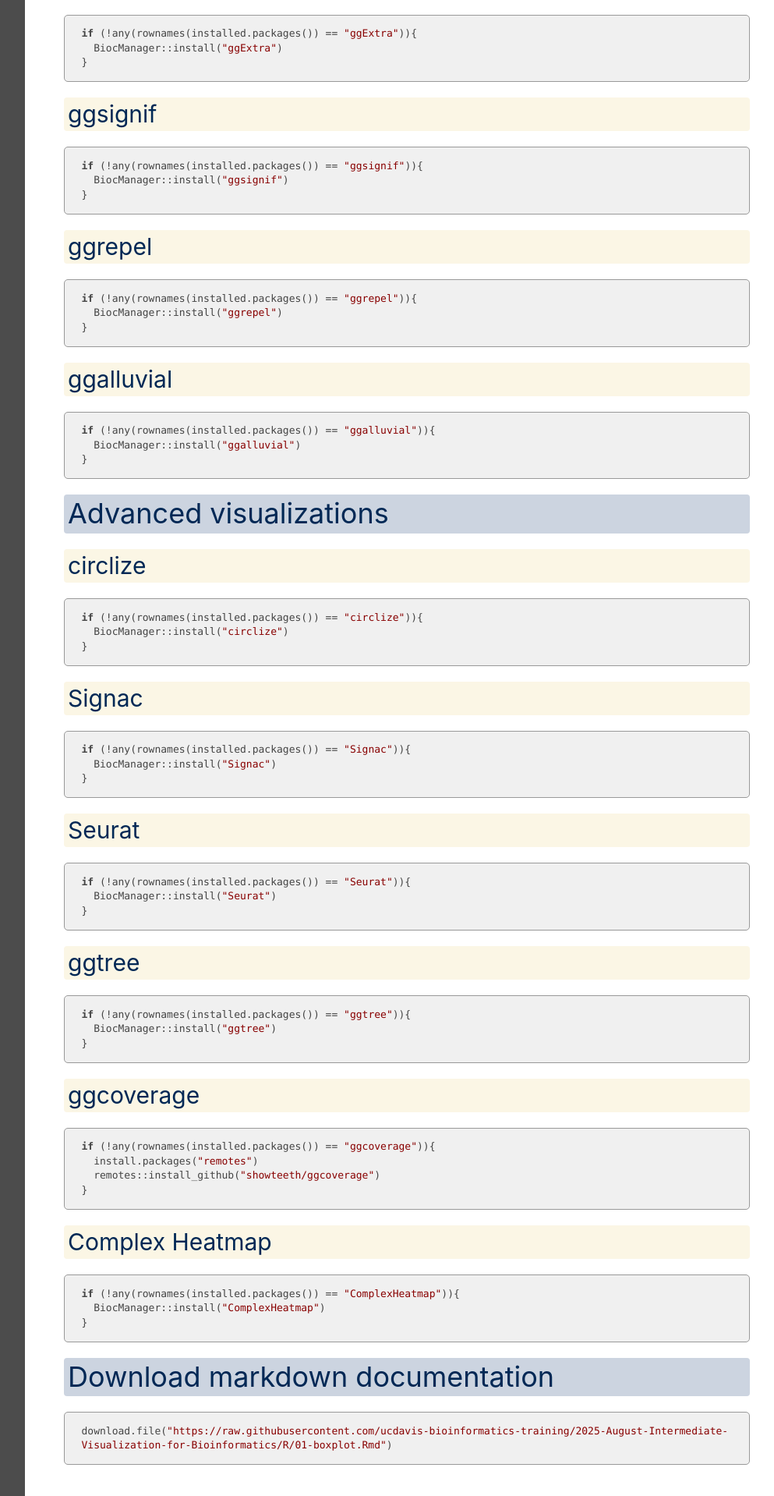
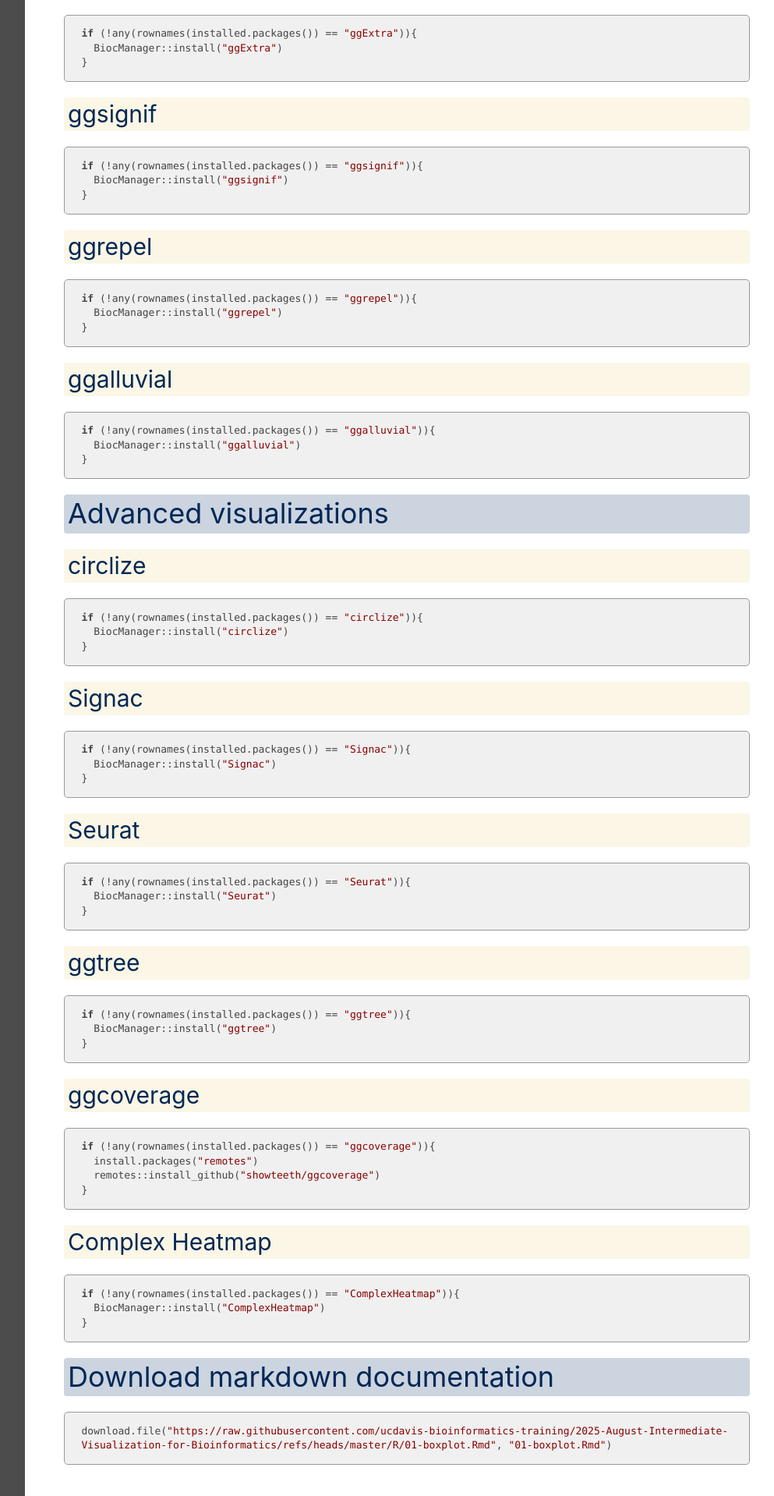
Before and after one commit to ucdavis-bioinformatics-training/2025-August-Intermediate-Visualization-for-Bioinformatics, a Jekyll site: the page built from R/00-prepare.md, in a window 1280 px wide. Shown: the part 2194-4112 px from the top of the page at 78% size, without its empty margins (268-1261 px from the left). Built offline with Jekyll 4.4.1, drawn with Linux system fonts in a browser that asks for light colours; our own code applies the rules of GitHub Pages for plain Markdown files.

Commit message:
new url 01-boxplot

````diff
--- a/R/00-prepare.Rmd
+++ b/R/00-prepare.Rmd
@@ -187,5 +187,5 @@ if (!any(rownames(installed.packages()) == "ComplexHeatmap")){
 # Download markdown documentation
 
 ```{r download.file}
-download.file("https://raw.githubusercontent.com/ucdavis-bioinformatics-training/2025-August-Intermediate-Visualization-for-Bioinformatics/R/01-boxplot.Rmd")
+download.file("https://raw.githubusercontent.com/ucdavis-bioinformatics-training/2025-August-Intermediate-Visualization-for-Bioinformatics/refs/heads/master/R/01-boxplot.Rmd", "01-boxplot.Rmd")
 ```
--- a/R/00-prepare.md
+++ b/R/00-prepare.md
@@ -174,5 +174,5 @@ if (!any(rownames(installed.packages()) == "ComplexHeatmap")){
 # Download markdown documentation
 
 ``` r
-download.file("https://raw.githubusercontent.com/ucdavis-bioinformatics-training/2025-August-Intermediate-Visualization-for-Bioinformatics/R/01-boxplot.Rmd")
+download.file("https://raw.githubusercontent.com/ucdavis-bioinformatics-training/2025-August-Intermediate-Visualization-for-Bioinformatics/refs/heads/master/R/01-boxplot.Rmd", "01-boxplot.Rmd")
 ```
````
